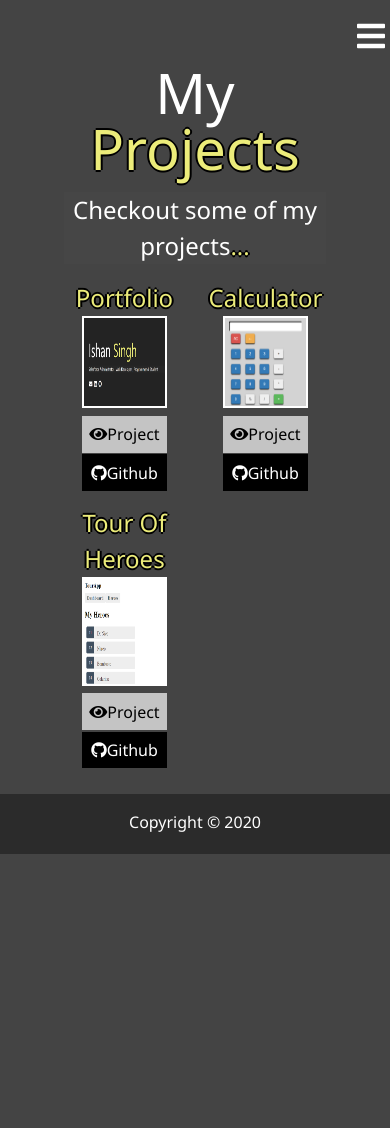
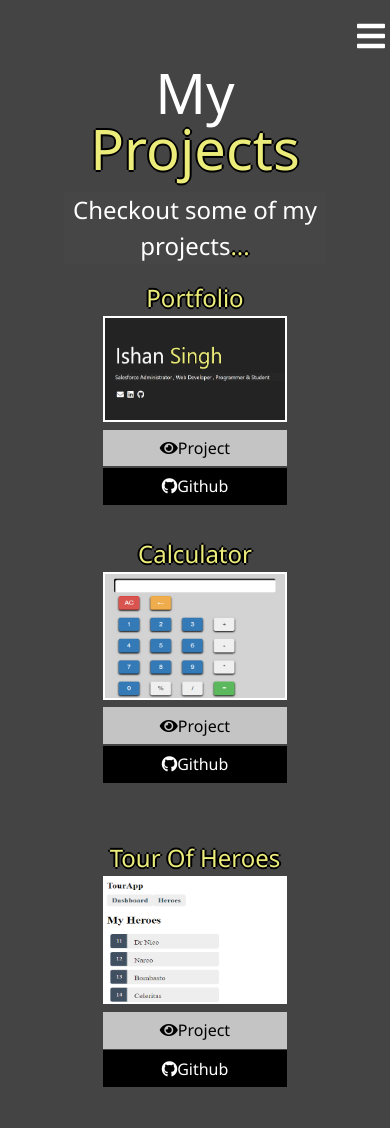
Before and after one commit to ishansingh26/Portfolio, a website: page dist/projects.html in a window 390 px wide. Shown: the top 1128 px of the page. Before the commit the page ends 854 px from the top, so only its background shows below. Drawn offline with nearby package versions, Linux system fonts and the light colour scheme.

Commit message:
media query added

```diff
--- a/scss/_config.scss
+++ b/scss/_config.scss
@@ -19,8 +19,14 @@ $secondary-color: rgb(236, 236, 122);
         @content;
     }
 }
+@mixin mediaMdLandscape{
+    @media screen and (min-width: 360px) and (max-width: 767px) and
+     (orientation: landscape){
+        @content;
+    }
+}
 @mixin mediaLg{
-    @media screen and (min-width: 769px) and (max-width: 1170px){
+    @media screen and (min-width: 768px) and (max-width: 1170px){
         @content;
     }
 }
--- a/scss/_mobile.scss
+++ b/scss/_mobile.scss
@@ -72,7 +72,7 @@
 
     }
     .projects{
-        grid-template-columns: repeat(2, 1fr);
+        grid-template-columns: repeat(1, 1fr);
         .item{
             img{
                 width: 70%;
@@ -95,37 +95,73 @@
                 top: 9px;
             }
         }
-
      }
-
+}
+@include  mediaMdLandscape{
+    .projects{
+        .item{
+            img{
+                width: 42%;
+                height: 50%;
+            }
+            .btn{
+                width: 42%;
+            }
+        }
+    }
 }
 @include mediaSm{
     main#home h1{
         margin-top: 10vh;
     }
+
     .sm-heading{
-        font-size: 1rem;
+        font-size: 0.8rem;
     }
     .text-secondary{
         text-align: center;
     }
+    .about-info{
+        display: grid;
+        grid-template-areas:
+        'bioimage'
+        'bio'
+        'trainee1'
+        'trainee2';
+        grid-template-columns: 1fr;
+
+
+    }
+    ul.menu-nav,
     div.menu-branding{
-        height: 23vh;
+        float: none;
+        width: 100%;
+        min-height: 0;
+        text-align: center;
+    }
+    div.menu-branding{
+        height: 30vh;
+    }
+    ul.menu-nav{
+        height: 100vh;
     }
     .projects{
         grid-template-columns: 1fr;
         .item{
-            background-color: white;
+            //background-color: white;
             margin-bottom: 3rem;
             padding: 0;
+            .text-secondary{
+                font-size:  1rem;
+            }
             img{
                 border: 2px solid white;
-                width: 80%;
-                height: 60%;
+                width: 100%;
+                height: 50%;
             }
             .btn{
                 margin: 0.3rem auto;
-                width: 80%;
+                width: 100%;
             }
         }
     }
@@ -144,5 +180,6 @@
             top: 9px;
         }
     }
-   }
+  }
+
 }
```
Also changed, not shown: dist/css/main.css.
